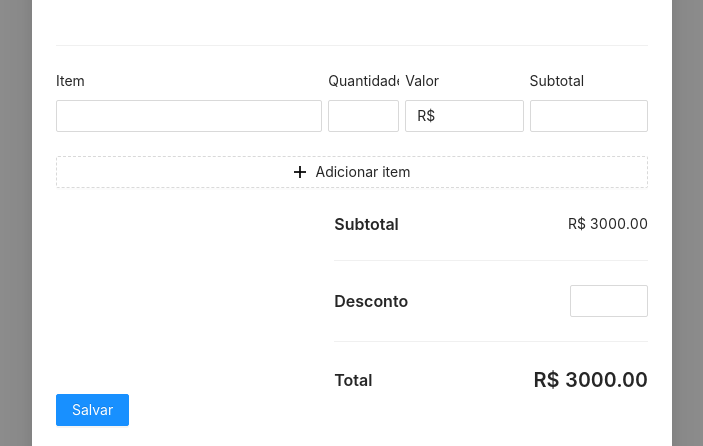
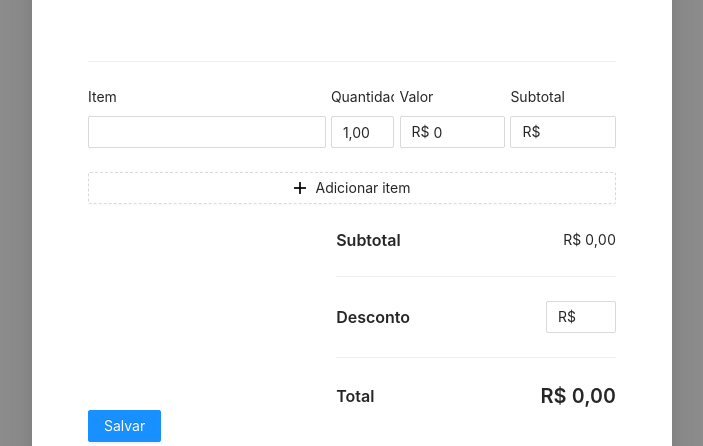
Before and after one commit to bermarques/desafio-controlle, a React (Create React App) app: page / in a window 1280 px wide. Both pictures are taken after a click on the button "Adicionar proposta comercial". Shown: the part 351-797 px from the top of the page, without its empty margins (288-991 px from the left). Built offline with nearby package versions, Linux system fonts and the light colour scheme.

Commit message:
chore: add dynamic values to discount and total

```diff
--- a/src/components/NewProposalModal/index.tsx
+++ b/src/components/NewProposalModal/index.tsx
@@ -5,32 +5,23 @@ import DatePicker from "../DatePicker";
 import { Modal, ProposalBody, ProposalHeader, ItemContainer, ValuesContainer, ValuesRow } from "./style";
 import { MinusCircleOutlined, PlusOutlined } from "@ant-design/icons";
 
+interface IItem {
+  quantity: number;
+  value: number;
+  name: string;
+  subtotal: number;
+}
 interface INewProposalModal {
   isVisible: boolean;
   setVisibility: React.Dispatch<React.SetStateAction<boolean>>;
 }
-
-interface IItem {
-  name: string;
-  quantity: number;
-  value: number;
-  subtotal: number;
-}
-
 const NewProposalModal: React.FC<INewProposalModal> = ({ isVisible, setVisibility }) => {
-  const [additionalItems, setAdditionalItems] = useState<IItem[]>([{ name: "", quantity: 0, value: 0, subtotal: 0 }]);
+  const [finalValues, setFinalValues] = useState({ subtotal: 0, discount: 0, totalValue: 0 });
   const [form] = Form.useForm();
   const dateFormat = "DD/MM/YYYY";
 
-  const formItemLayoutWithOutLabel = {
-    wrapperCol: {
-      xs: { span: 24, offset: 0 },
-      sm: { span: 20, offset: 4 },
-    },
-  };
-
   const onFinish = (values: any) => {
-    console.log("Received values of form:", values);
+    console.log("Valores do formulário:", values);
   };
 
   const handleOk = () => {
@@ -40,6 +31,29 @@ const NewProposalModal: React.FC<INewProposalModal> = ({ isVisible, setVisibilit
   const handleCancel = () => {
     setVisibility(false);
   };
+
+  const handlePrices = (key: number) => {
+    const fields = form.getFieldsValue();
+    const { items } = fields;
+    Object.assign(items[key], { subtotal: items[key].value * items[key].quantity });
+    form.setFieldsValue({ items });
+
+    const newSubtotal = items.reduce((acc: any, item: IItem) => acc + item.subtotal, 0);
+    setFinalValues({
+      ...finalValues,
+      subtotal: newSubtotal,
+      totalValue: newSubtotal - finalValues.discount,
+    });
+  };
+
+  const handleTotalValue = (val: number) => {
+    setFinalValues({
+      ...finalValues,
+      discount: val,
+      totalValue: finalValues.subtotal - val,
+    });
+  };
+
   return (
     <Modal title="Nova proposta comercial" visible={isVisible} onOk={handleOk} onCancel={handleCancel} okText="Salvar">
       <Form form={form} layout="vertical" onFinish={onFinish} requiredMark={false}>
@@ -77,7 +91,7 @@ const NewProposalModal: React.FC<INewProposalModal> = ({ isVisible, setVisibilit
         <ProposalBody>
           <Form.List
             name="items"
-            initialValue={[""]}
+            initialValue={[{ quantity: 1, value: 0 }]}
             rules={[
               {
                 validator: async (_, items) => {
@@ -121,7 +135,12 @@ const NewProposalModal: React.FC<INewProposalModal> = ({ isVisible, setVisibilit
                             },
                           ]}
                         >
-                          <InputNumber style={{ width: "100%" }} step="0.00" decimalSeparator="," />
+                          <InputNumber
+                            onChange={() => handlePrices(key)}
+                            style={{ width: "100%" }}
+                            step="0.00"
+                            decimalSeparator=","
+                          />
                         </Form.Item>
                         <Form.Item
                           {...restField}
@@ -140,10 +159,22 @@ const NewProposalModal: React.FC<INewProposalModal> = ({ isVisible, setVisibilit
                             parser={(value: any) => value.replace(/\$\s?|(\.*)/g, "")}
                             style={{ width: "100%" }}
                             prefix="R$ "
+                            onChange={() => handlePrices(key)}
                           />
                         </Form.Item>
-                        <Form.Item label={idx === 0 ? "Subtotal" : ""} style={{ width: "20%" }}>
-                          <Input readOnly />
+                        <Form.Item
+                          {...restField}
+                          name={[name, "subtotal"]}
+                          label={idx === 0 ? "Subtotal" : ""}
+                          style={{ width: "20%" }}
+                        >
+                          <InputNumber
+                            readOnly
+                            prefix="R$ "
+                            formatter={(value: string | undefined) => `${value}`.replace(/\B(?=(\d{3})+(?!\d))/g, ".")}
+                            parser={(value: any) => value.replace(/\$\s?|(\.*)/g, "")}
+                            style={{ width: "100%" }}
+                          />
                         </Form.Item>
                         {idx > 0 ? (
                           <MinusCircleOutlined className="dynamic-delete-button" onClick={() => remove(name)} />
@@ -165,17 +196,37 @@ const NewProposalModal: React.FC<INewProposalModal> = ({ isVisible, setVisibilit
           <ValuesContainer>
             <ValuesRow>
               <Typography.Title level={5}>Subtotal</Typography.Title>
-              <Typography.Text>R$ 3000.00</Typography.Text>
+              <Typography.Text>
+                {finalValues.subtotal.toLocaleString("pt-BR", {
+                  minimumFractionDigits: 2,
+                  style: "currency",
+                  currency: "BRL",
+                })}
+              </Typography.Text>
             </ValuesRow>
             <Divider />
             <ValuesRow>
               <Typography.Title level={5}>Desconto</Typography.Title>
-              <Input style={{ width: "25%" }} />
+              <InputNumber
+                prefix="R$ "
+                style={{ width: "25%" }}
+                formatter={(value: string | undefined) => `${value}`.replace(/\B(?=(\d{3})+(?!\d))/g, ".")}
+                parser={(value: any) => value.replace(/\$\s?|(\.*)/g, "")}
+                onChange={(val) => {
+                  handleTotalValue(Number(val));
+                }}
+              />
             </ValuesRow>
             <Divider />
             <ValuesRow>
               <Typography.Title level={5}>Total</Typography.Title>
-              <Typography.Title level={4}>R$ 3000.00</Typography.Title>
+              <Typography.Title level={4}>
+                {finalValues.totalValue.toLocaleString("pt-BR", {
+                  minimumFractionDigits: 2,
+                  style: "currency",
+                  currency: "BRL",
+                })}
+              </Typography.Title>
             </ValuesRow>
           </ValuesContainer>
         </ProposalBody>
--- a/src/components/NewProposalModal/style.ts
+++ b/src/components/NewProposalModal/style.ts
@@ -1,9 +1,12 @@
 import styled from "styled-components";
-import { Form, Modal as antdModal } from "antd";
+import { Modal as antdModal } from "antd";
 
 export const Modal = styled(antdModal).attrs(() => ({
   width: "50%",
 }))`
+  .ant-modal-content {
+    padding: 1rem 2rem;
+  }
   .ant-modal-footer,
   .ant-modal-header {
     border: none;
@@ -22,19 +25,24 @@ export const ProposalBody = styled.div``;
 export const ItemContainer = styled.div`
   display: flex;
   justify-content: space-between;
+  position: relative;
 
   .dynamic-delete-button {
-    position: relative;
+    position: absolute;
+    float: right;
     top: 4px;
+    right: -38px;
     margin: 0 8px;
     color: #999;
     font-size: 24px;
     cursor: pointer;
     transition: all 0.3s;
   }
+
   .dynamic-delete-button:hover {
     color: #777;
   }
+
   .dynamic-delete-button[disabled] {
     cursor: not-allowed;
     opacity: 0.5;
```
